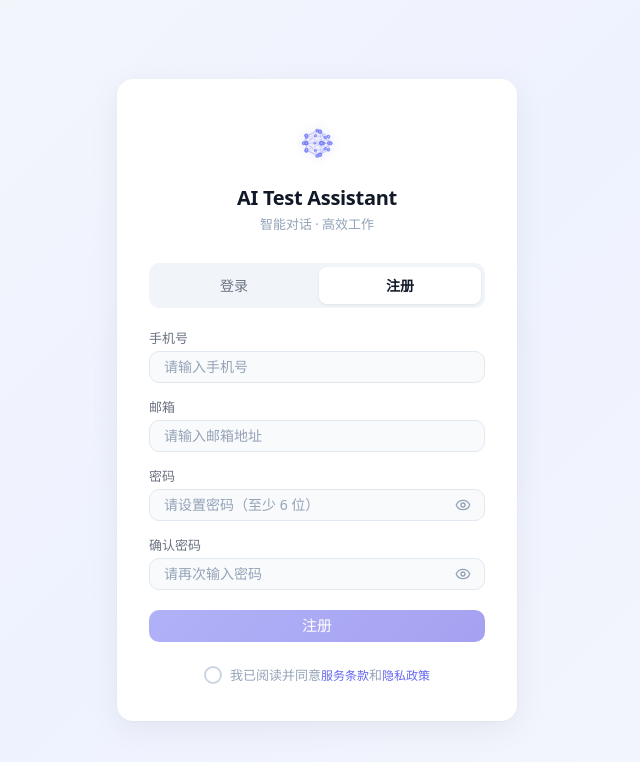
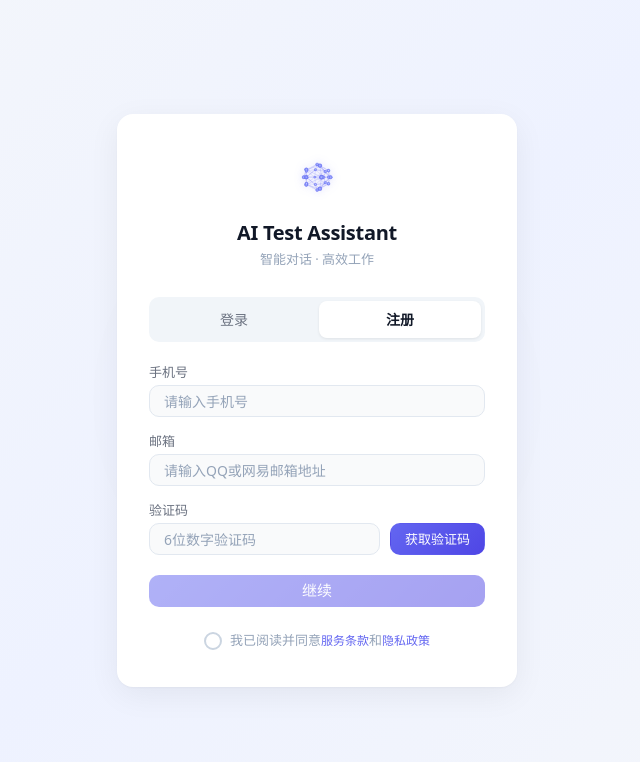
Before and after one commit to JunkingBoy/AgentWeb, a React (Vite) app: page /login in a window 1280 px wide. Both pictures are taken after a click on the button "注册". Shown: the top 762 px of the page, without its empty margins (323-963 px from the left). Built offline with nearby package versions, Linux system fonts and the light colour scheme.

Commit message:
[mod] 修改注册逻辑,适配注册时验证码输入逻辑

```diff
--- a/src/pages/Login/index.module.css
+++ b/src/pages/Login/index.module.css
@@ -304,6 +304,91 @@
   text-align: center;
 }
 
+/* ===== 验证码行 ===== */
+.codeRow {
+  display: flex;
+  gap: 10px;
+  align-items: center;
+}
+
+.codeInputWrap {
+  flex: 1;
+  display: flex;
+  flex-direction: column;
+  gap: 6px;
+}
+
+.sendCodeBtn {
+  flex-shrink: 0;
+  height: 2rem;
+  padding: 0 14px;
+  border-radius: 10px;
+  font-size: 13px;
+  font-weight: 500;
+  border: 1px solid transparent;
+  background: linear-gradient(135deg, var(--color-primary), var(--color-primary-hover));
+  color: white;
+  cursor: pointer;
+  transition: all 0.2s;
+  white-space: nowrap;
+  line-height: 1;
+}
+
+.sendCodeBtn:hover:not(:disabled) {
+  background: linear-gradient(135deg, #818cf8, var(--color-primary));
+  transform: translateY(-1px);
+  box-shadow: 0 4px 12px rgba(99, 102, 241, 0.3);
+}
+
+.sendCodeBtn:disabled {
+  opacity: 0.5;
+  cursor: not-allowed;
+}
+
+/* ===== 步骤内容（布局中立，由外层 formWrapper 控制间距） ===== */
+.stepContent {
+  display: contents;
+}
+
+.stepContent > * {
+  animation: stepFadeIn 0.35s ease-out;
+}
+
+@keyframes stepFadeIn {
+  from {
+    opacity: 0;
+    transform: translateX(16px);
+  }
+  to {
+    opacity: 1;
+    transform: translateX(0);
+  }
+}
+
+/* ===== 返回上一步 ===== */
+.backRow {
+  display: flex;
+  align-items: center;
+  margin-bottom: 4px;
+}
+
+.backBtn {
+  display: inline-flex;
+  align-items: center;
+  gap: 4px;
+  background: none;
+  border: none;
+  color: var(--color-text-tertiary);
+  font-size: 13px;
+  cursor: pointer;
+  padding: 4px 0;
+  transition: color 0.15s;
+}
+
+.backBtn:hover {
+  color: var(--color-primary);
+}
+
 /* ===== 提交按钮 ===== */
 .submit {
   width: 100%;
--- a/src/pages/Login/index.tsx
+++ b/src/pages/Login/index.tsx
@@ -1,4 +1,4 @@
-import { useState, useRef } from 'react'
+import { useState, useRef, useEffect } from 'react'
 import { useNavigate } from 'react-router-dom'
 import { useForm } from 'react-hook-form'
 import { zodResolver } from '@hookform/resolvers/zod'
@@ -8,7 +8,7 @@ import { cn } from '@/lib/utils'
 import { Button } from '@/components/ui/button'
 import { Input } from '@/components/ui/input'
 import { Label } from '@/components/ui/label'
-import { registerUser, loginUser } from '@/api/user'
+import { registerUser, loginUser, sendRegisterCode } from '@/api/user'
 import { getAesKey } from '@/utils/keyManager'
 import { encrypt } from '@/utils/crypto'
 import NeuralNetworkIcon from '@/components/common/NeuralNetworkIcon'
@@ -40,12 +40,19 @@ export default function Login() {
   const navigate = useNavigate()
   const cardRef = useRef<HTMLDivElement>(null)
   const submitRef = useRef<HTMLDivElement>(null)
+  const codeRef = useRef<HTMLInputElement>(null)
+  const cooldownRef = useRef<ReturnType<typeof setInterval> | null>(null)
   const [tab, setTab] = useState<'login' | 'register'>('login')
+  const [regStep, setRegStep] = useState<'form' | 'password'>('form')
   const [agreed, setAgreed] = useState(false)
   const [serverError, setServerError] = useState('')
   const [successMsg, setSuccessMsg] = useState('')
   const [showPwd, setShowPwd] = useState(false)
   const [showConfirmPwd, setShowConfirmPwd] = useState(false)
+  const [code, setCode] = useState('')
+  const [codeErr, setCodeErr] = useState('')
+  const [codeSending, setCodeSending] = useState(false)
+  const [cooldown, setCooldown] = useState(0)
   const pwdBtnRef = useRef<HTMLButtonElement>(null)
   const confirmPwdBtnRef = useRef<HTMLButtonElement>(null)
   const isLogin = tab === 'login'
@@ -55,18 +62,93 @@ export default function Login() {
     handleSubmit,
     formState: { errors, isSubmitting },
     reset,
+    setValue,
+    getValues,
+    setError,
   } = useForm<LoginFields>({
     resolver: zodResolver(isLogin ? loginSchema : registerSchema),
   })
+
+  // 验证码倒计时
+  useEffect(() => {
+    if (cooldown > 0) {
+      cooldownRef.current = setInterval(() => {
+        setCooldown(prev => {
+          if (prev <= 1) {
+            if (cooldownRef.current) clearInterval(cooldownRef.current)
+            return 0
+          }
+          return prev - 1
+        })
+      }, 1000)
+    }
+    return () => {
+      if (cooldownRef.current) clearInterval(cooldownRef.current)
+    }
+  }, [cooldown > 0])
 
   const fieldError = errors as Record<string, { message?: string } | undefined>
 
   const switchTab = (t: 'login' | 'register') => {
     if (t !== tab) {
       setTab(t)
+      setRegStep('form')
+      setCode('')
+      setCodeErr('')
+      setCooldown(0)
       setServerError('')
       setSuccessMsg('')
       reset()
+    }
+  }
+
+  /* ===== 获取验证码 ===== */
+  const handleGetCode = async () => {
+    if (cooldown > 0 || codeSending) return
+    // 校验手机号和邮箱格式
+    const pv = /^1[3-9]\d{9}$/.test(getValues('phone'))
+    const ev = /^[^\s@]+@[^\s@]+\.[^\s@]+$/.test(getValues('email'))
+    if (!pv) { setError('phone', { message: '请输入正确的手机号' }); return }
+    if (!ev) { setError('email', { message: '请输入正确的邮箱地址' }); return }
+
+    setCodeErr('')
+    setServerError('')
+    setCodeSending(true)
+
+    try {
+      const aesKey = await getAesKey()
+      const encryptedEmail = await encrypt(getValues('email'), aesKey)
+      // 注册场景只传 email（不传 phone），后端走注册验证分支
+      const res = await sendRegisterCode({ email: encryptedEmail })
+
+      if (res.code === 1001) {
+        setCooldown(60)
+      } else {
+        setServerError(res.msg || '发送验证码失败')
+      }
+    } catch (e) {
+      setServerError(e instanceof Error ? e.message : '网络异常，请稍后重试')
+    } finally {
+      setCodeSending(false)
+    }
+  }
+
+  /* ===== 注册 Step 1 → Step 2 ===== */
+  const handleContinue = () => {
+    const pv = /^1[3-9]\d{9}$/.test(getValues('phone'))
+    const ev = /^[^\s@]+@[^\s@]+\.[^\s@]+$/.test(getValues('email'))
+    const cv = /^\d{6}$/.test(code)
+
+    setServerError('')
+    setCodeErr('')
+
+    if (!pv) { setError('phone', { message: '请输入正确的手机号' }) }
+    if (!ev) { setError('email', { message: '请输入正确的邮箱地址' }) }
+    if (!cv) { setCodeErr('验证码为6位数字') }
+
+    if (pv && ev && cv) {
+      setRegStep('password')
+      setTimeout(() => submitRef.current?.scrollIntoView({ behavior: 'smooth' }), 50)
     }
   }
 
@@ -117,6 +199,7 @@ export default function Login() {
       const res = await registerUser({
         phone: encryptedPhone,
         email: encryptedEmail,
+        code,                                           // ← 传入验证码
         password: encryptedPassword,
         password_confirm: encryptedConfirm,
       })
@@ -127,9 +210,16 @@ export default function Login() {
         setSuccessMsg('注册成功')
         setTimeout(() => switchTab('login'), 1200)
       } else {
+        // 失败 → 回退到 Step 1，显示错误原因
+        setRegStep('form')
+        setValue('password', '')
+        setValue('password_confirm', '')
         setServerError(res.msg || '注册失败')
       }
     } catch (e) {
+      setRegStep('form')
+      setValue('password', '')
+      setValue('password_confirm', '')
       setServerError(e instanceof Error ? e.message : '网络异常，请稍后重试')
     }
   }
@@ -169,9 +259,13 @@ export default function Login() {
         </div>
 
         {/* 表单 */}
-        <form className={styles.form} noValidate onSubmit={(e) => { console.log('[Login] form onSubmit event', { isSubmitting, agreed }); handleSubmit(onSubmit)(e) }}>
+        <form className={styles.form} noValidate onSubmit={(e) => { console.log('[Login] form onSubmit event', { isSubmitting, agreed, regStep }); handleSubmit(onSubmit)(e) }}>
           <div className={styles.formWrapper}>
-          {/* 手机号（登录 + 注册共有） */}
+
+          {/* ===== 登录模式 ===== */}
+          {isLogin && (
+            <>
+            {/* 手机号 */}
             <div className={styles.field}>
               <Label htmlFor="phone">手机号</Label>
               <Input
@@ -186,39 +280,136 @@ export default function Login() {
               )}
             </div>
 
-          {/* 邮箱（仅注册时显示） */}
-          <div className={cn(styles.fieldConditional, !isLogin && styles.visible)}>
-            <div className={cn(styles.field, styles.fieldInner)}>
+            {/* 密码 */}
+            <div className={styles.field}>
+              <div className={styles.fieldHeader}>
+                <Label htmlFor="password">密码</Label>
+                <button type="button" className={styles.forgot} onClick={() => navigate('/forgot-password')}>
+                  忘记密码？
+                </button>
+              </div>
+              <div className={styles.pwdWrapper}>
+                <Input
+                  id="password"
+                  type={showPwd ? 'text' : 'password'}
+                  placeholder="请输入密码"
+                  className={cn(fieldError.password && 'border-red-500')}
+                  {...register('password')}
+                />
+                <button
+                  ref={pwdBtnRef}
+                  type="button"
+                  className={styles.pwdToggle}
+                  onMouseDown={() => setShowPwd(true)}
+                  onMouseUp={() => setShowPwd(false)}
+                  onMouseLeave={() => setShowPwd(false)}
+                  onTouchStart={() => setShowPwd(true)}
+                  onTouchEnd={() => setShowPwd(false)}
+                  tabIndex={-1}
+                >
+                  {showPwd ? <EyeOff size={16} /> : <Eye size={16} />}
+                </button>
+              </div>
+              {fieldError.password && (
+                <p className={styles.error}>{fieldError.password.message}</p>
+              )}
+            </div>
+            </>
+          )}
+
+          {/* ===== 注册 Step 1：手机号 + 邮箱 + 验证码 ===== */}
+          {!isLogin && regStep === 'form' && (
+            <div className={styles.stepContent}>
+            {/* 手机号 */}
+            <div className={styles.field}>
+              <Label htmlFor="phone">手机号</Label>
+              <Input
+                id="phone"
+                type="tel"
+                placeholder="请输入手机号"
+                className={cn(fieldError.phone && 'border-red-500')}
+                {...register('phone')}
+              />
+              {fieldError.phone && (
+                <p className={styles.error}>{fieldError.phone.message}</p>
+              )}
+            </div>
+
+            {/* 邮箱 */}
+            <div className={styles.field}>
               <Label htmlFor="email">邮箱</Label>
               <Input
                 id="email"
                 type="email"
-                placeholder="请输入邮箱地址"
+                placeholder="请输入QQ或网易邮箱地址"
                 className={cn(fieldError.email && 'border-red-500')}
-                tabIndex={isLogin ? -1 : undefined}
                 {...register('email')}
               />
               {fieldError.email && (
                 <p className={styles.error}>{fieldError.email.message}</p>
               )}
             </div>
+
+            {/* 验证码 */}
+            <div className={styles.field}>
+              <Label htmlFor="code">验证码</Label>
+              <div className={styles.codeRow}>
+                <div className={styles.codeInputWrap}>
+                  <Input
+                    ref={codeRef}
+                    id="code"
+                    type="text"
+                    placeholder="6位数字验证码"
+                    className={cn(codeErr && 'border-red-500')}
+                    value={code}
+                    onChange={e => {
+                      const v = e.target.value.replace(/\D/g, '').slice(0, 6)
+                      setCode(v)
+                      if (codeErr) setCodeErr('')
+                    }}
+                    maxLength={6}
+                    autoComplete="off"
+                  />
+                  {codeErr && <p className={styles.error}>{codeErr}</p>}
+                </div>
+                <button
+                  type="button"
+                  className={styles.sendCodeBtn}
+                  disabled={cooldown > 0 || codeSending}
+                  onClick={handleGetCode}
+                >
+                  {codeSending ? '发送中' : cooldown > 0 ? `${cooldown}s` : '获取验证码'}
+                </button>
+              </div>
+            </div>
+            </div>
+          )}
+
+          {/* ===== 注册 Step 2：密码 + 确认密码 ===== */}
+          {!isLogin && regStep === 'password' && (
+            <div className={styles.stepContent}>
+            {/* 返回上一步 */}
+            <div className={styles.backRow}>
+              <button
+                type="button"
+                className={styles.backBtn}
+                onClick={() => {
+                  setRegStep('form')
+                  setServerError('')
+                }}
+              >
+                ← 返回上一步
+              </button>
             </div>
 
-          {/* 密码（登录 + 注册共有） */}
+            {/* 密码 */}
             <div className={styles.field}>
-            <div className={styles.fieldHeader}>
               <Label htmlFor="password">密码</Label>
-              {isLogin && (
-                <button type="button" className={styles.forgot} onClick={() => navigate('/forgot-password')}>
-                  忘记密码？
-                </button>
-              )}
-            </div>
               <div className={styles.pwdWrapper}>
                 <Input
                   id="password"
                   type={showPwd ? 'text' : 'password'}
-                placeholder={isLogin ? '请输入密码' : '请设置密码（至少 6 位）'}
+                  placeholder="请设置密码（至少 6 位）"
                   className={cn(fieldError.password && 'border-red-500')}
                   {...register('password')}
                 />
@@ -241,9 +432,8 @@ export default function Login() {
               )}
             </div>
 
-          {/* 确认密码（仅注册时显示） */}
-          <div className={cn(styles.fieldConditional, !isLogin && styles.visible)}>
-            <div className={cn(styles.field, styles.fieldInner)}>
+            {/* 确认密码 */}
+            <div className={styles.field}>
               <Label htmlFor="password_confirm">确认密码</Label>
               <div className={styles.pwdWrapper}>
                 <Input
@@ -251,7 +441,6 @@ export default function Login() {
                   type={showConfirmPwd ? 'text' : 'password'}
                   placeholder="请再次输入密码"
                   className={cn(fieldError.password_confirm && 'border-red-500')}
-                  tabIndex={isLogin ? -1 : undefined}
                   {...register('password_confirm')}
                 />
                 <button
@@ -273,6 +462,7 @@ export default function Login() {
               )}
             </div>
             </div>
+          )}
 
           </div>
 
@@ -284,22 +474,37 @@ export default function Login() {
             <p className={styles.serverError}>{serverError}</p>
           )}
 
-          <div ref={submitRef} onClick={() => console.log('[Login] submit wrapper clicked', { isSubmitting, agreed, isLogin })}>
+          <div ref={submitRef}>
+            {isLogin ? (
               <Button
                 type="submit"
                 className={styles.submit}
                 disabled={isSubmitting || !agreed}
               >
-              {isSubmitting
-                ? '处理中...'
-                : isLogin
-                  ? '登录'
-                  : '注册'}
+                {isSubmitting ? '处理中...' : '登录'}
               </Button>
+            ) : regStep === 'form' ? (
+              <Button
+                type="button"
+                className={styles.submit}
+                disabled={!agreed}
+                onClick={handleContinue}
+              >
+                继续
+              </Button>
+            ) : (
+              <Button
+                type="submit"
+                className={styles.submit}
+                disabled={isSubmitting || !agreed}
+              >
+                {isSubmitting ? '处理中...' : '注册'}
+              </Button>
+            )}
           </div>
         </form>
 
-        {/* 协议勾选 — 卡片底部居中 */}
+        {/* 协议勾选 */}
         <div
           className={styles.agreementLine}
           onClick={() => setAgreed(!agreed)}
```
Also changed, not shown: src/api/user.ts (+7 -0 lines). Lines whose indentation alone changed are shown as unchanged.
